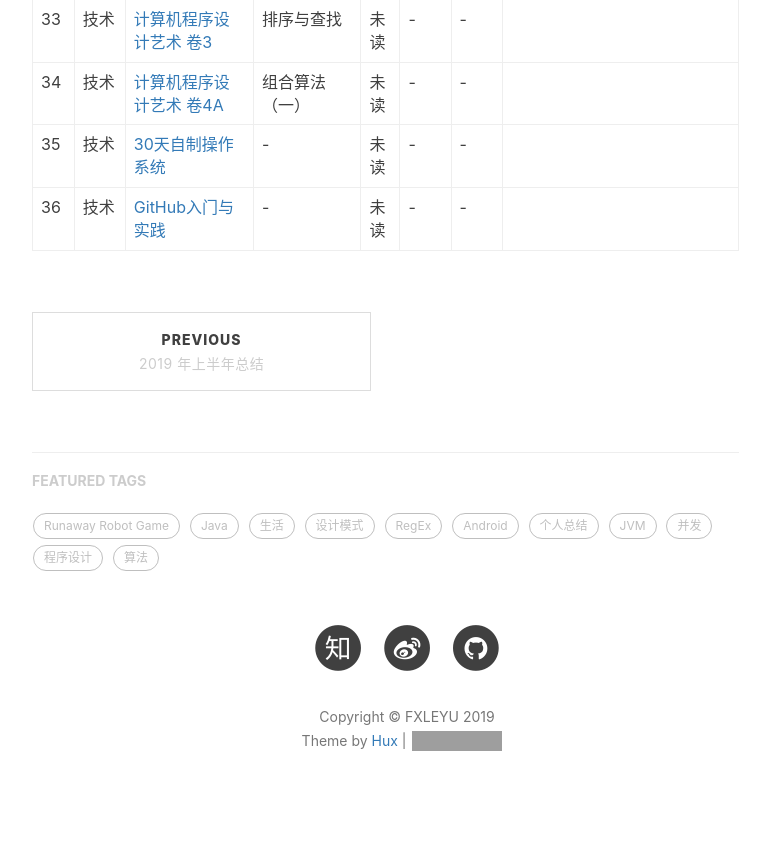
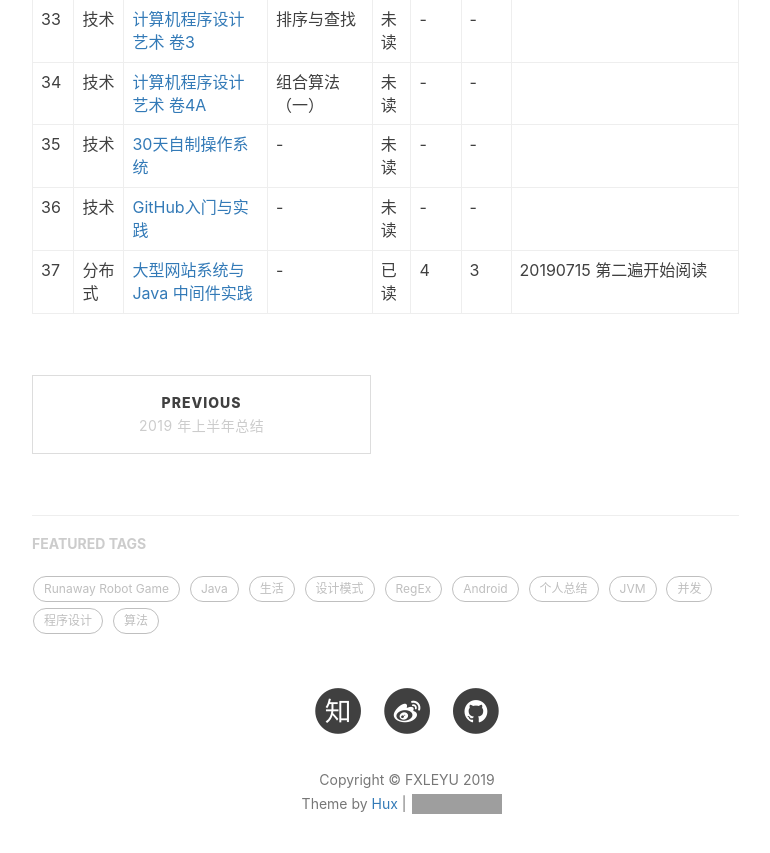
Before and after one commit to fxleyu/fxleyu.github.io, a Jekyll site: the page built from _posts/2019-07-11-the-private-library.md, in a window 1280 px wide and 900 px high, scrolled down 3214 px. Shown: the top 853 px of the window, without its empty margins (233-1003 px from the left). Built offline with Jekyll 4.4.1, drawn with Linux system fonts in a browser that asks for light colours; nearby versions of some CDN libraries; comment, search, counter and statistics services are not loaded; grey boxes are pictures that could not be loaded.

Commit message:
[UPDATE] 添加书籍 大型网站系统与 Java 中间件实践

```diff
--- a/_posts/2019-07-11-the-private-library.md
+++ b/_posts/2019-07-11-the-private-library.md
@@ -59,3 +59,4 @@
 34 | 技术 | [计算机程序设计艺术 卷4A](https://book.douban.com/subject/7564419/) | 组合算法（一） | 未读 | - | - |
 35 | 技术 | [30天自制操作系统](https://book.douban.com/subject/11530329/)| - | 未读 | - | - |
 36 | 技术 | [GitHub入门与实践](https://book.douban.com/subject/26462816/)| - | 未读 | - | - |
+37 | 分布式 | [大型网站系统与 Java 中间件实践](https://book.douban.com/subject/25867042/) | - | 已读 | 4 | 3 | 20190715 第二遍开始阅读
```
